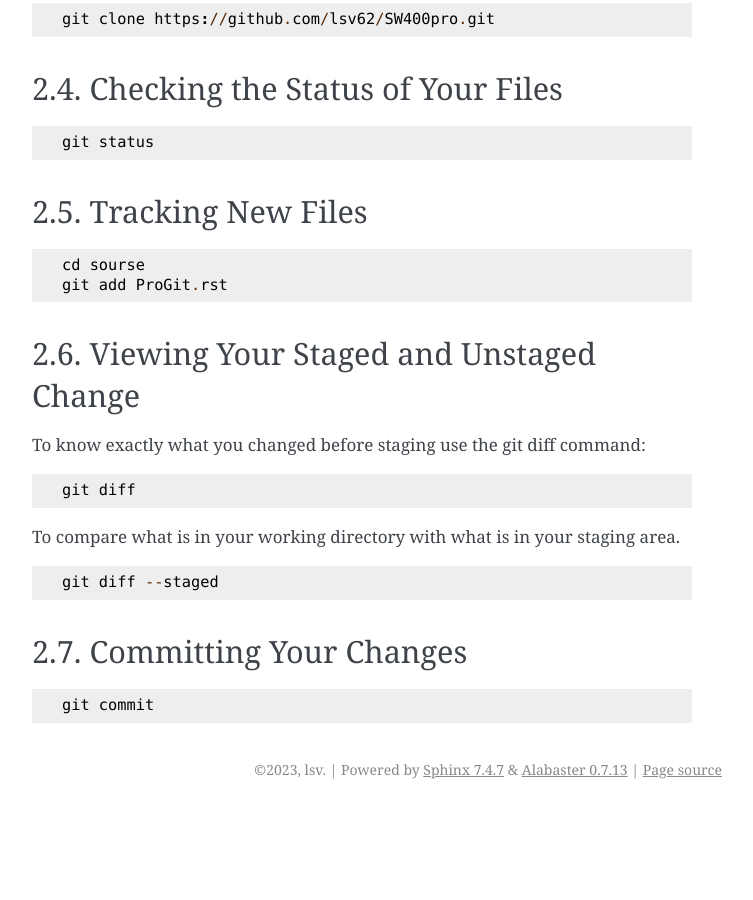
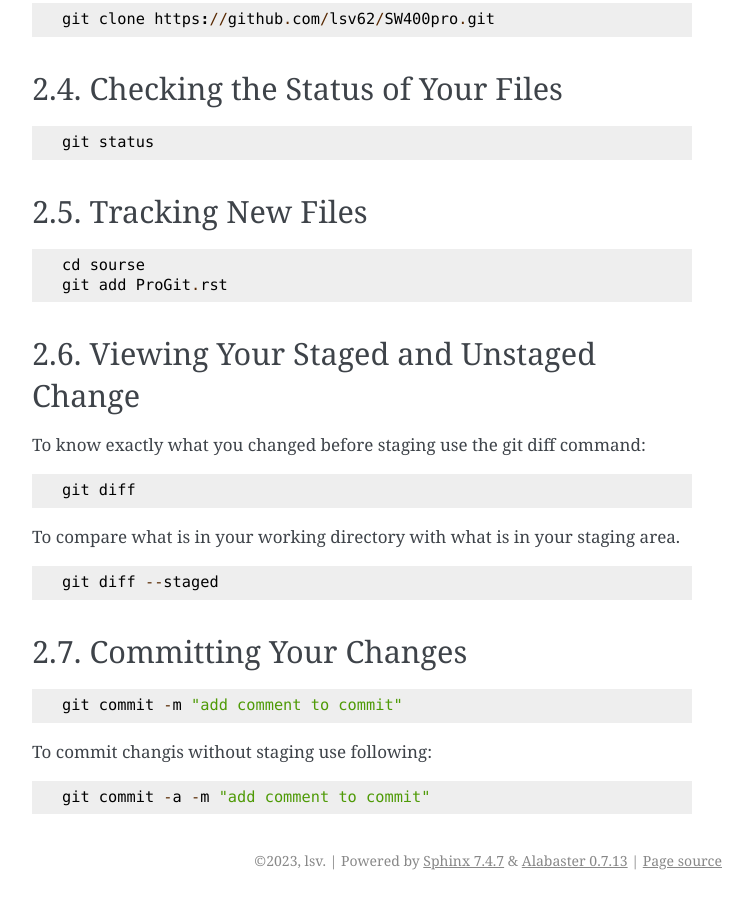
Before and after one commit to lsv62/Git, a Sphinx documentation site: the page built from source/ProGit.rst, in a window 1280 px wide and 900 px high, scrolled down 2382 px. Shown: the whole window, without its empty margins (388-1141 px from the left). Built offline with Sphinx 7.4.7, drawn with Linux system fonts in a browser that asks for light colours; before the commit the page ends 3191 px from its top, so only the background shows below that.

Commit message:
commit without staging

```diff
--- a/source/ProGit.rst
+++ b/source/ProGit.rst
@@ -156,4 +156,10 @@ Committing Your Changes
 
 .. code-block::
 
-    git commit
+    git commit -m "add comment to commit"
+
+To commit changis without staging use following:
+
+.. code-block::
+
+    git commit -a -m "add comment to commit"
```
